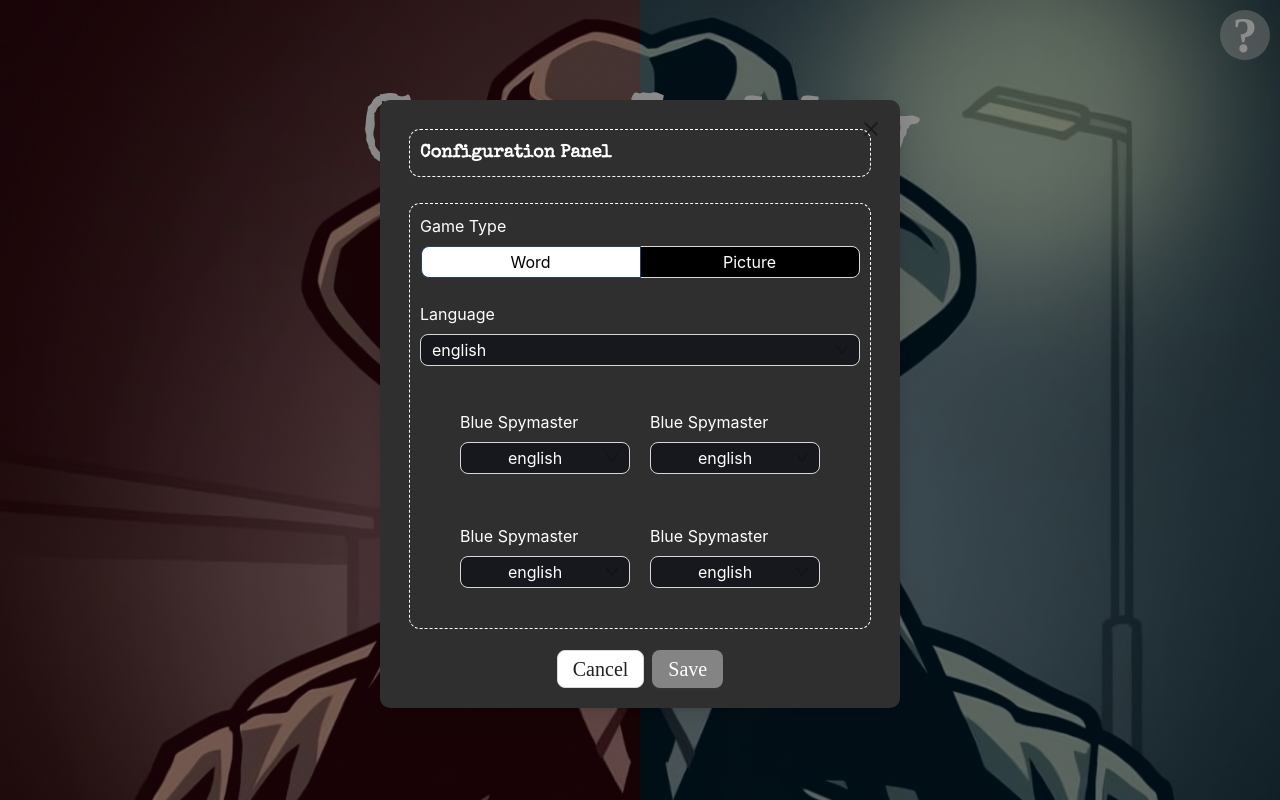
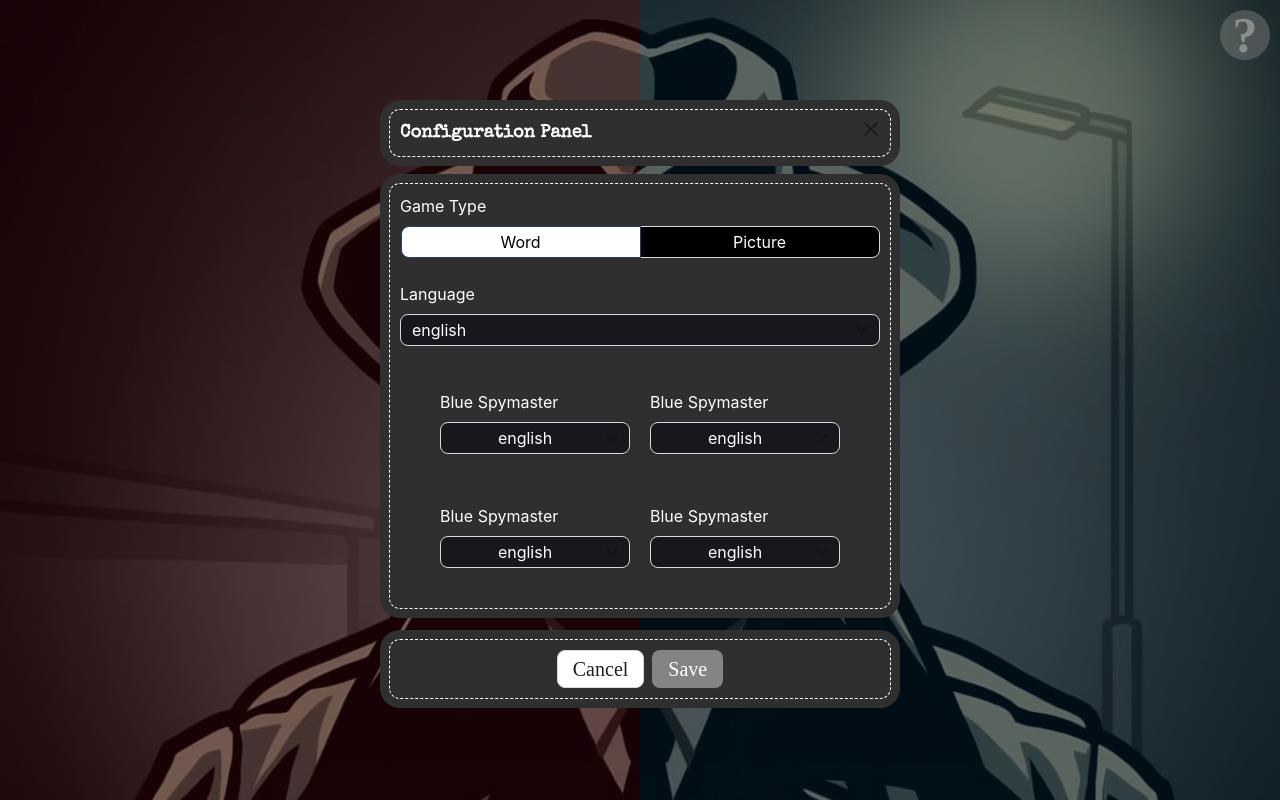
Before and after one commit to cyrimu/sopra-fs25-group-16-client, a Next.js app: page /lobby/1 in a window 1280 px wide. Both pictures are taken after a click on the button "Change Setup". Built offline with nearby package versions, Linux system fonts and the light colour scheme; a web font is replaced by a local one; what @ant-design/nextjs-registry would draw is missing.

Commit message:
make separate player table component

```diff
--- a/app/lobby/[id]/page.tsx
+++ b/app/lobby/[id]/page.tsx
@@ -1,15 +1,17 @@
 "use client";
 import "@ant-design/v5-patch-for-react-19";
-import { useSelector } from "react-redux";
-import { selectPlayerName } from "@/lib/features/player";
-import {selectHost, selectLobbyId } from "@/lib/features/lobby";
-import { Player, PLAYER_ROLES } from "@/lib/features/player/player.types";
-import { TEAM_COLOR } from "@/lib/features/lobby/team.types";
+import {useSelector} from "react-redux";
+import {selectPlayerName} from "@/lib/features/player";
+import {selectHost, selectLobbyId} from "@/lib/features/lobby";
+import {Player, PLAYER_ROLES} from "@/lib/features/player/player.types";
+import {TEAM_COLOR} from "@/lib/features/lobby/team.types";
 import styles from "@/styles/page.module.css";
-import { useRouter } from "next/navigation";
+import {useRouter} from "next/navigation";
 import {Modal, Popconfirm} from "antd";
 import ConfigurationPanel from "@/components/configurationPanel";
 import {useState} from "react";
+import GetReadyScreen from "@/components/getReady";
+import PlayerTable from "@/components/playerTable";
 
 export default function Lobby() {
     const router = useRouter();
@@ -20,6 +22,7 @@ export default function Lobby() {
     const isHost = playerName === hostName;
 
     const [isConfigurationPanelOpen, setConfigurationPanelOpen] = useState(false);
+    const [isGameStarting, setGameStarting] = useState(false);
 
 
     const showConfigurationPanelOpen = () => {
@@ -34,20 +37,20 @@ export default function Lobby() {
         setConfigurationPanelOpen(false);
     };
 
-
-    function handleStartGame() {
-        router.push(`/game/${id}`);
-    }
+    const handleStartGame = () => {
+        setGameStarting(true);
+        setTimeout(() => {
+            router.push(`/game/${id}`);
+        }, 3000); // Redirect to the game after 3 seconds
+    };
 
     function confirmDeleteLobby() {
         router.replace("/create");
     }
 
     function cancelDeleteLobby() {
-        // Do nothing
     }
 
-    // Setup mockup data
     const players: Player[] = [
         { playerName: "Sergi", team: TEAM_COLOR.red, role: PLAYER_ROLES.operative },
         { playerName: "Pio", team: TEAM_COLOR.red, role: PLAYER_ROLES.spymaster },
@@ -56,44 +59,20 @@ export default function Lobby() {
         { playerName: "Cyril", team: TEAM_COLOR.blue, role: PLAYER_ROLES.operative },
     ];
 
+    if (isGameStarting) {
+        return <GetReadyScreen />;
+    }
+
     return (
         <div className={styles.centered}>
             <div className={styles.redBlueOverlay}></div>
-            <div className={styles.lobbyTitle}>Game Lobby</div>
             <div className={styles.messageContainer}>
-                <div className={styles.messageField} style={{ width: "100%", padding: "30px", height: "auto", fontSize: "20px"}}>
-                    Mode:
-                </div>
-                <br />
-                <table className={styles.tableField}>
-                    <thead>
-                    <tr>
-                        <th>codename</th>
-                        <th>team</th>
-                        <th>role</th>
-                    </tr>
-                    </thead>
-                    <tbody>
-                    {players.map(({ playerName, team, role }, index) => (
-                        <tr key={index}>
-                            <td>{playerName}</td>
-                            <td>
-                                {team
-                                    ? TEAM_COLOR[team].charAt(0).toUpperCase() +
-                                    TEAM_COLOR[team].slice(1)
-                                    : "N/A"}
-                            </td>
-                            <td>
-                                {role
-                                    ? PLAYER_ROLES[role].charAt(0).toUpperCase() +
-                                    PLAYER_ROLES[role].slice(1)
-                                    : "N/A"}
-                            </td>
-                        </tr>
-                    ))}
-                    </tbody>
-                </table>
-                <br />
+                {!isConfigurationPanelOpen && (
+                    <>
+                        <div className={styles.lobbyTitle}>Game Lobby</div>
+                        <PlayerTable players={players} />
+                    </>
+                )}
                 {isHost && (
                     <div className={styles.regularButtonContainer}>
                         <button className={styles.regularButton} onClick={showConfigurationPanelOpen}>
@@ -101,14 +80,41 @@ export default function Lobby() {
                         </button>
                         <Modal
                             styles={{
-                                content: {backgroundColor:"#2f2f2f", padding: "20px", fontFamily:"Special Elite"},
-                                body: { backgroundColor:"#2f2f2f", outline: "1px dashed white",
-                                    outlineOffset: "-10px", fontFamily:"Special Elite", color: "white", borderRadius: "20px", padding: "20px"},
-                                header: { backgroundColor:"#2f2f2f", outline: "1px dashed white",
-                                    outlineOffset: "-10px", fontFamily:"Special Elite", color: "white", borderRadius: "20px", padding: "20px"},
-                                footer: {textAlign: "center"}
-                        }}
-                            title="Configuration Panel"
+                                content: {
+                                    display: "contents",
+                                    backgroundColor: "#2f2f2f",
+                                    fontFamily: "Special Elite",
+                                },
+                                body: {
+                                    backgroundColor: "#2f2f2f",
+                                    outline: "1px dashed white",
+                                    outlineOffset: "-10px",
+                                    fontFamily: "Special Elite",
+                                    color: "white",
+                                    borderRadius: "20px",
+                                    padding: "20px",
+                                },
+                                header: {
+                                    backgroundColor: "#2f2f2f",
+                                    outline: "1px dashed white",
+                                    outlineOffset: "-10px",
+                                    fontFamily: "Special Elite",
+                                    color: "white",
+                                    borderRadius: "20px",
+                                    padding: "20px",
+                                },
+                                footer: {
+                                    textAlign: "center",
+                                    backgroundColor: "#2f2f2f",
+                                    outline: "1px dashed white",
+                                    outlineOffset: "-10px",
+                                    fontFamily: "Special Elite",
+                                    color: "white",
+                                    borderRadius: "20px",
+                                    padding: "20px",
+                                },
+                            }}
+                        title="Configuration Panel"
                             open={isConfigurationPanelOpen}
                             onOk={handleOk}
                             okButtonProps={{ style: { fontFamily: "Gabarito", fontSize: "20px" } }}
```
